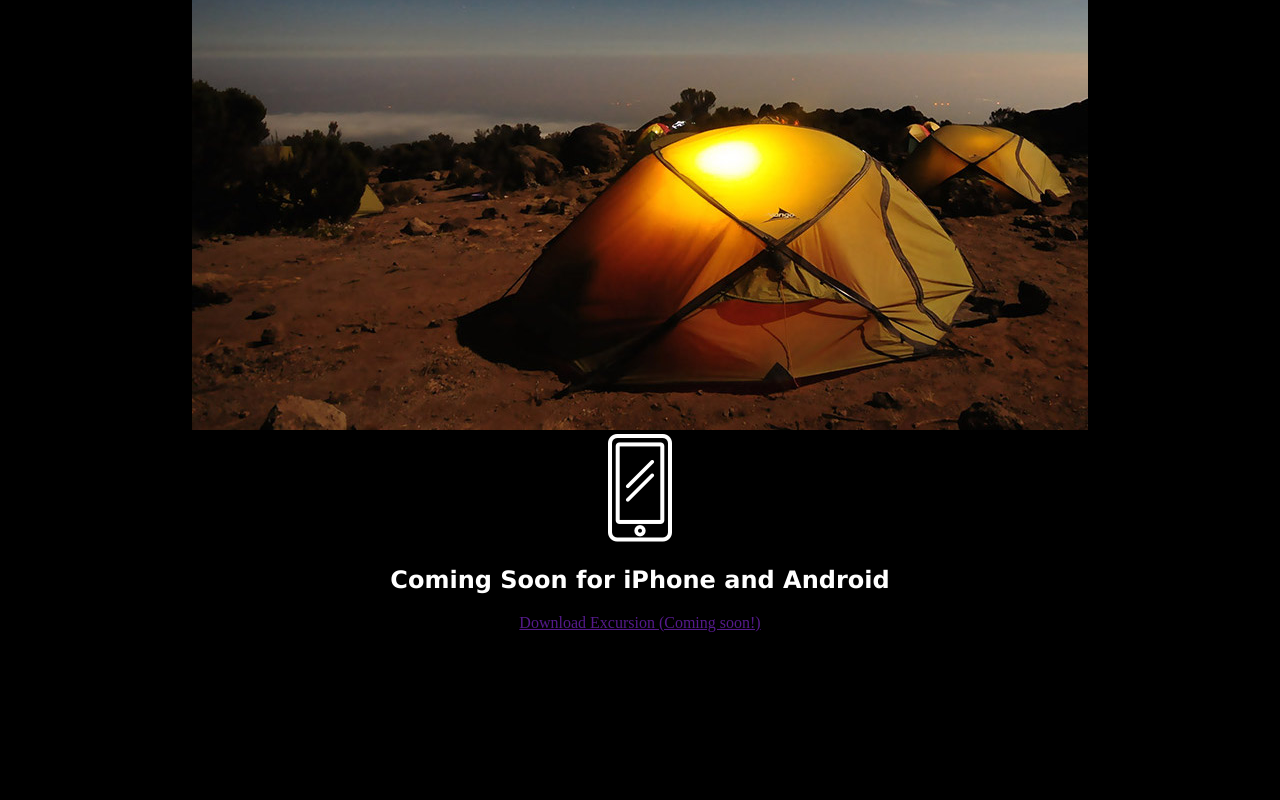
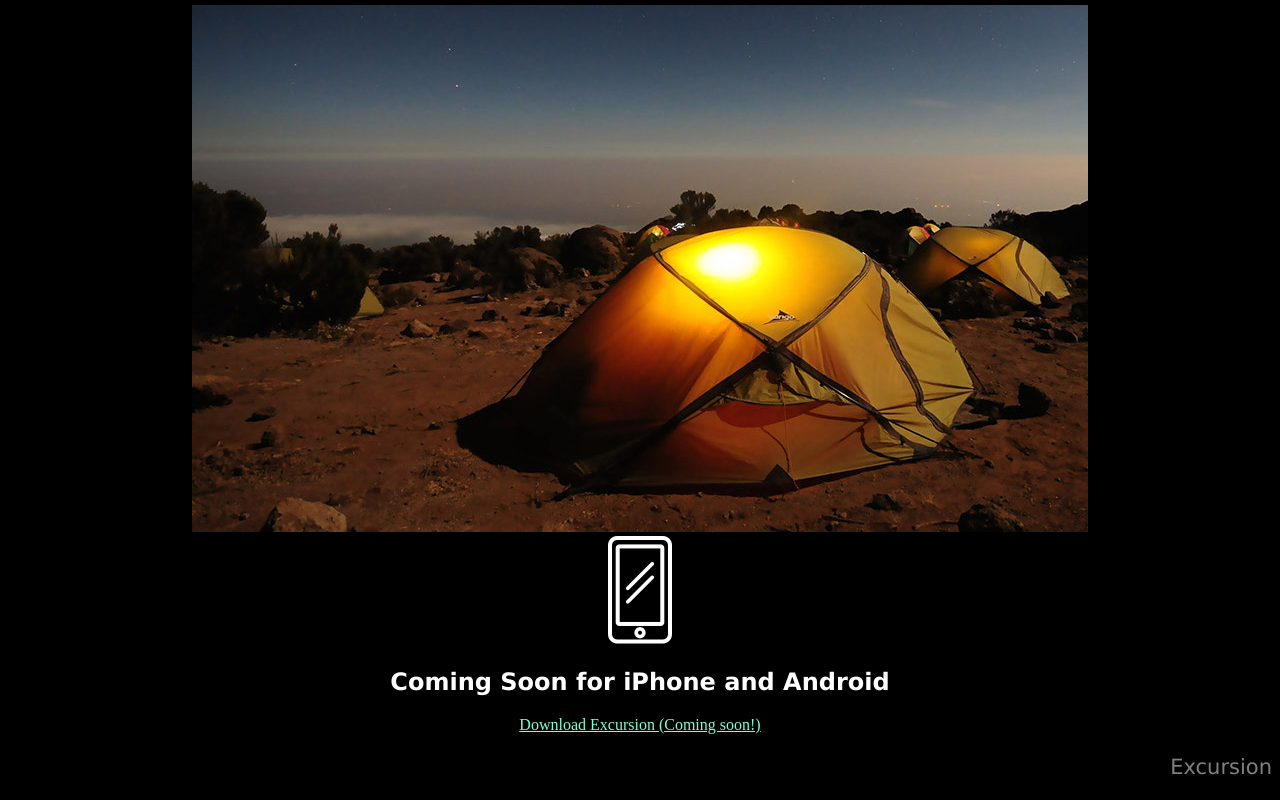
Before and after one commit to WesleyXIC/excursion, a plain HTML site: page index.html in a window 1280 px wide. Shown: the part 464-1264 px from the top of the page. Before the commit the page ends 1104 px from the top, so only its background shows below. Drawn offline with Linux system fonts and the light colour scheme.

Commit message:
figured out the problem. finished!

```diff
--- a/index.html
+++ b/index.html
@@ -8,11 +8,9 @@
   <body>
     <div class="merger">
       <h1>Discover hidden places in the world around you</h1>
-      <div class="link">
-        <a href="">Download Excursion (Coming soon!)</a>
-      </div>
+      <a href="">Download Excursion (Coming soon!)</a>
       <div class="video">
-        <video preload autoplay controls loop>
+        <video preload autoplay loop muted>
           <source src="resources/videos/excursion.mp4" type="video/mp4" />
             Your browser does not support the video tag.
         </video>
@@ -25,10 +23,9 @@
       <div class="image2">
         <img src="resources/images/phone.png" alt="white cellphone">
       </div>
-        <h2>Coming Soon for iPhone and Android</h2>
-      <div class="link">
-        <a href="">Download Excursion (Coming soon!)</a>
-      </div>
+      <h2>Coming Soon for iPhone and Android</h2>
+      <a href="">Download Excursion (Coming soon!)</a>
+      <p>Excursion</p>
     </div>
   </body>
 </html>
--- a/resources/css/style.css
+++ b/resources/css/style.css
@@ -5,7 +5,7 @@ body {
 h1 {
   font-family: Verdana;
   font-weight: 300px;
-  font-size: 50px
+  font-size: 50px;
   color: white !important;
 }
 h2 {
@@ -19,7 +19,13 @@ h3 {
   font-size: 21px;
   color: grey;
 }
-.link {
+a {
   color: aquamarine;
   font-size: 16px;
 }
+p {
+  text-align: right;
+  color: grey;
+  font-family: Verdana;
+  font-size: 21px;
+}
```
